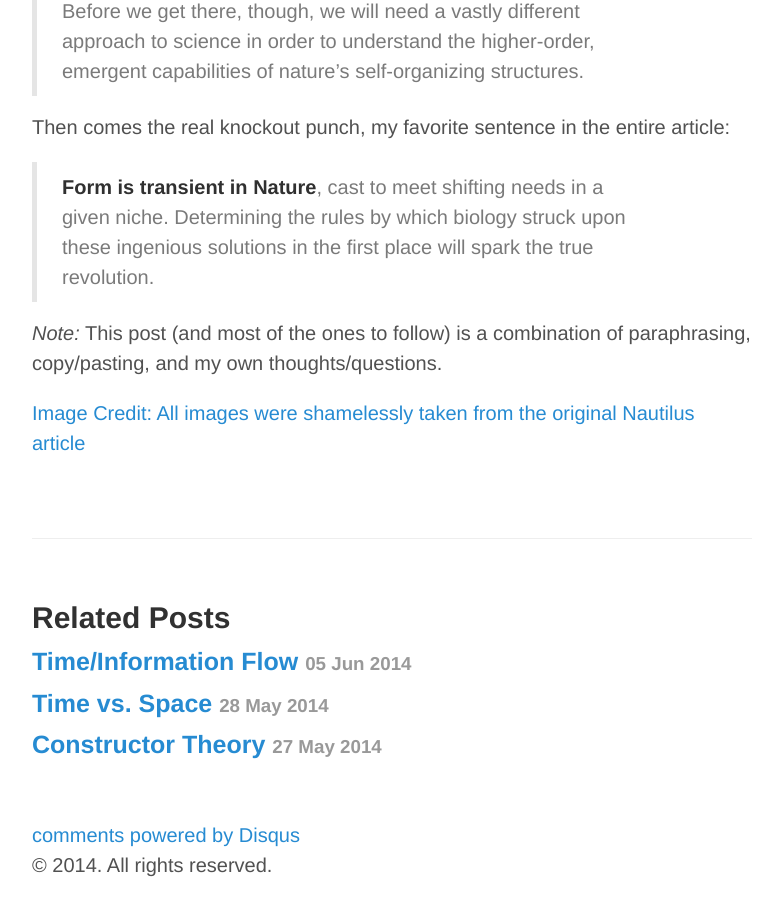
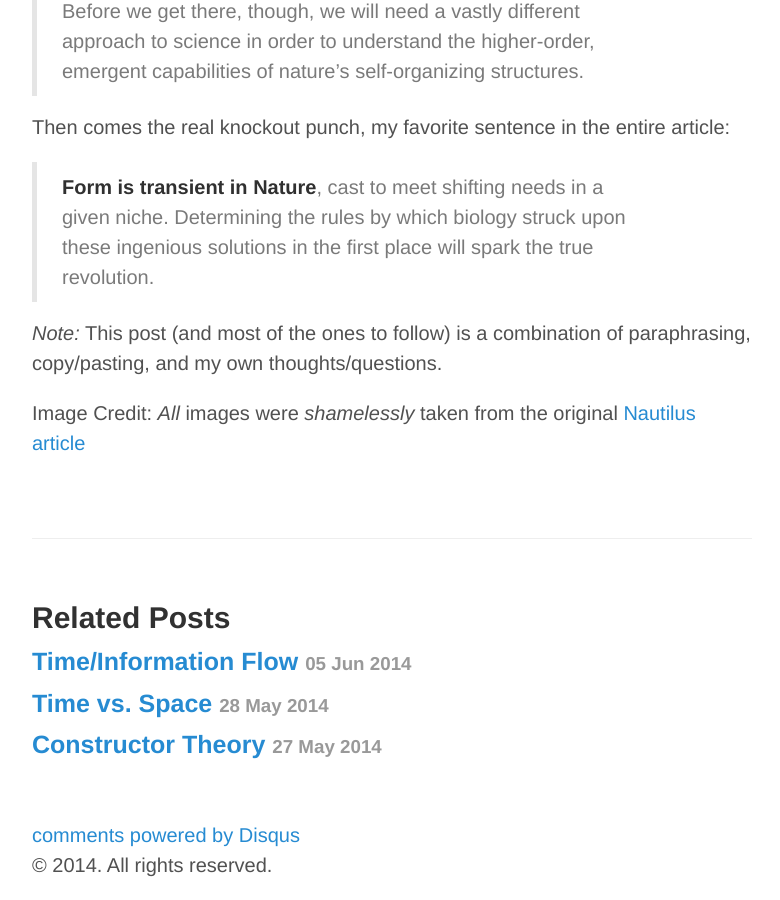
Before and after one commit to diego898/diego898.github.io, a Jekyll site: the page built from _posts/2014-06-10-information_biology.md, in a window 1280 px wide and 900 px high, scrolled down 4179 px. Shown: the whole window, without its empty margins (248-1028 px from the left). Built offline with Jekyll 4.4.1, drawn with Linux system fonts in a browser that asks for light colours; comment, search, counter and statistics services are not loaded.

Commit message:
updating

```diff
--- a/_posts/2014-06-10-information_biology.md
+++ b/_posts/2014-06-10-information_biology.md
@@ -62,4 +62,4 @@ Then comes the real knockout punch, my favorite sentence in the entire article:
 
 *Note:* This post (and most of the ones to follow) is a combination of paraphrasing, copy/pasting, and my own thoughts/questions.
 
-[Image Credit: All images were shamelessly taken from the original Nautilus article](http://nautil.us/issue/7/waste/nature-the-it-wizard)
+Image Credit: *All* images were *shamelessly* taken from the original [Nautilus article](http://nautil.us/issue/7/waste/nature-the-it-wizard)
```
